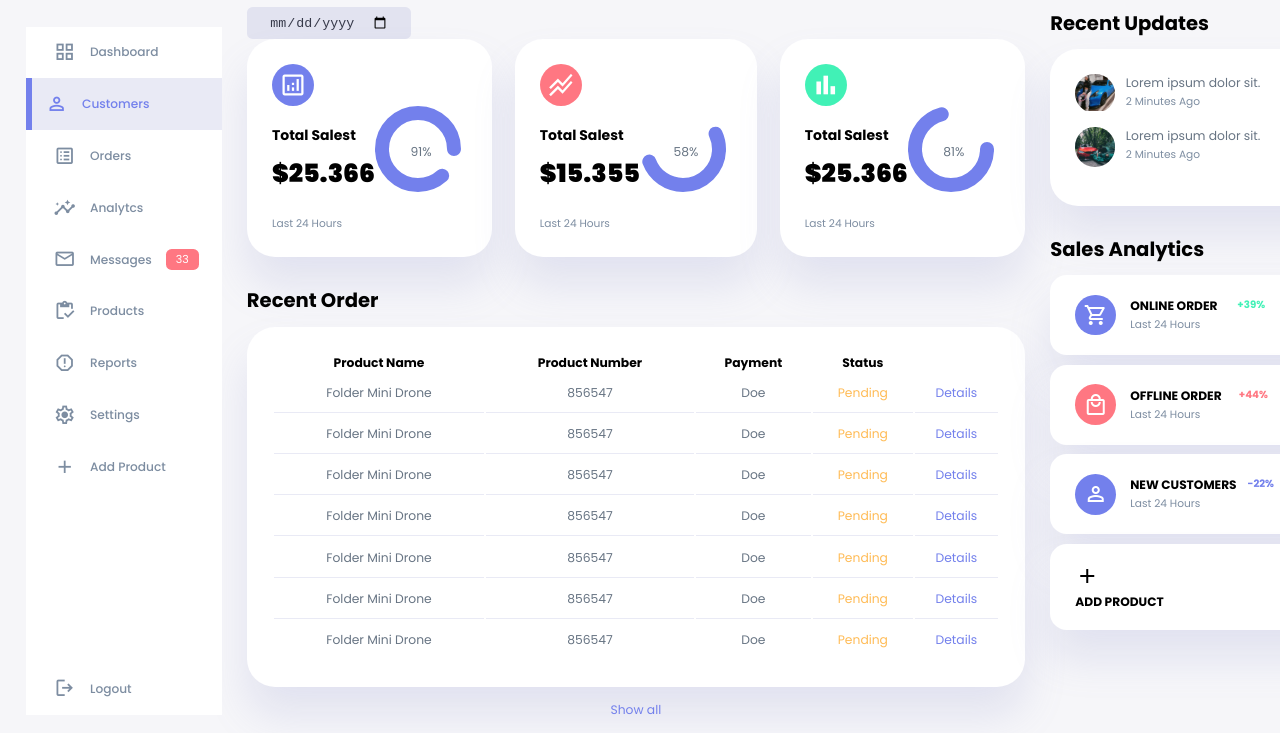
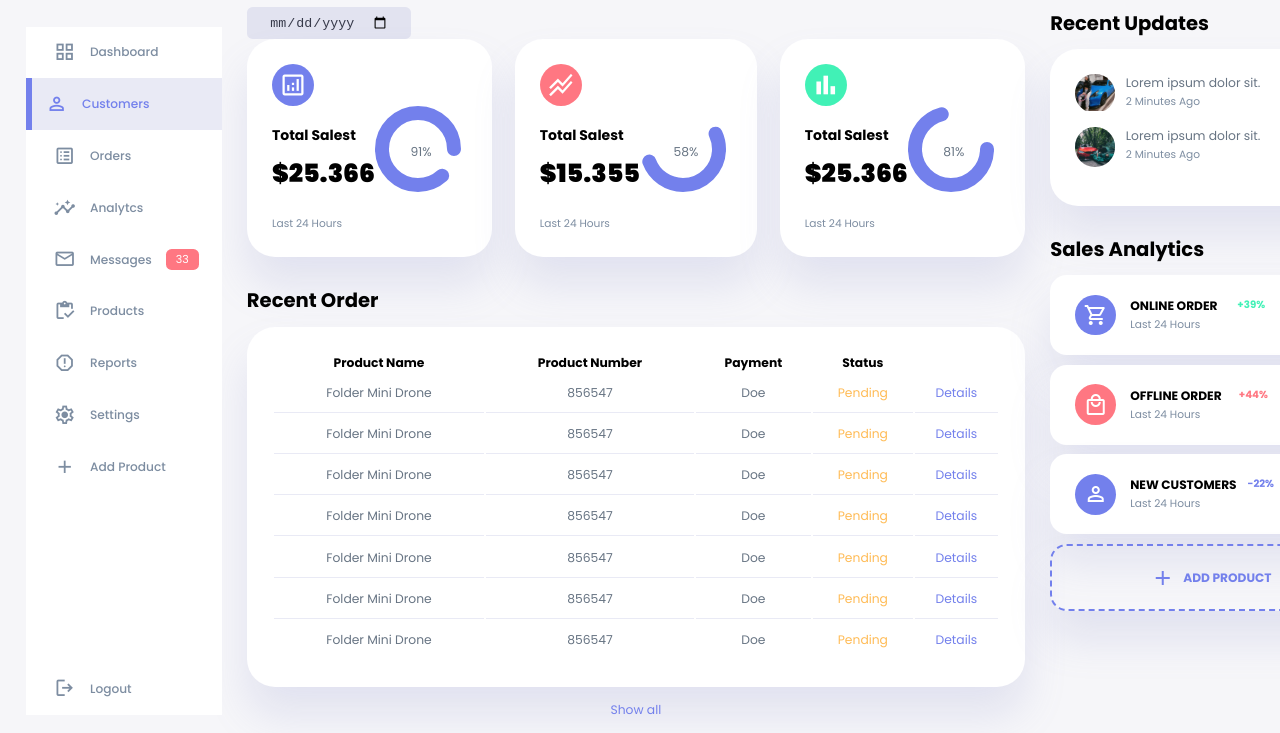
Before and after one commit to Blackxok/admindash-cha, a plain HTML site: page index.html in a window 1280 px wide. Shown: the part 103-836 px from the top of the page. Drawn offline with nearby package versions, Linux system fonts and the light colour scheme.

Commit message:
X2 18:09 responsivga tayyorlandi

```diff
--- a/style.css
+++ b/style.css
@@ -126,7 +126,6 @@ aside {
 }
 
 aside .top {
-    background: red;
     display: flex;
     align-items: center;
     justify-content: space-between;
@@ -505,3 +504,22 @@ main .recent-orders a {
 .right .sales-analytics .item.offline .icon {
     background: var(--color-danger);
 }
+
+.right .sales-analytics .add-product {
+    background: transparent;
+    border: 2px dashed;
+    color: var(--color-primary);
+    display: flex;
+    align-items: center;
+    justify-content: center;
+}
+
+.right .sales-analytics .add-product div {
+    display: flex;
+    align-items: center;
+    gap: 0.6rem;
+}
+
+.right .sales-analytics .add-product div h3 {
+    font-weight: 600;
+}
```
